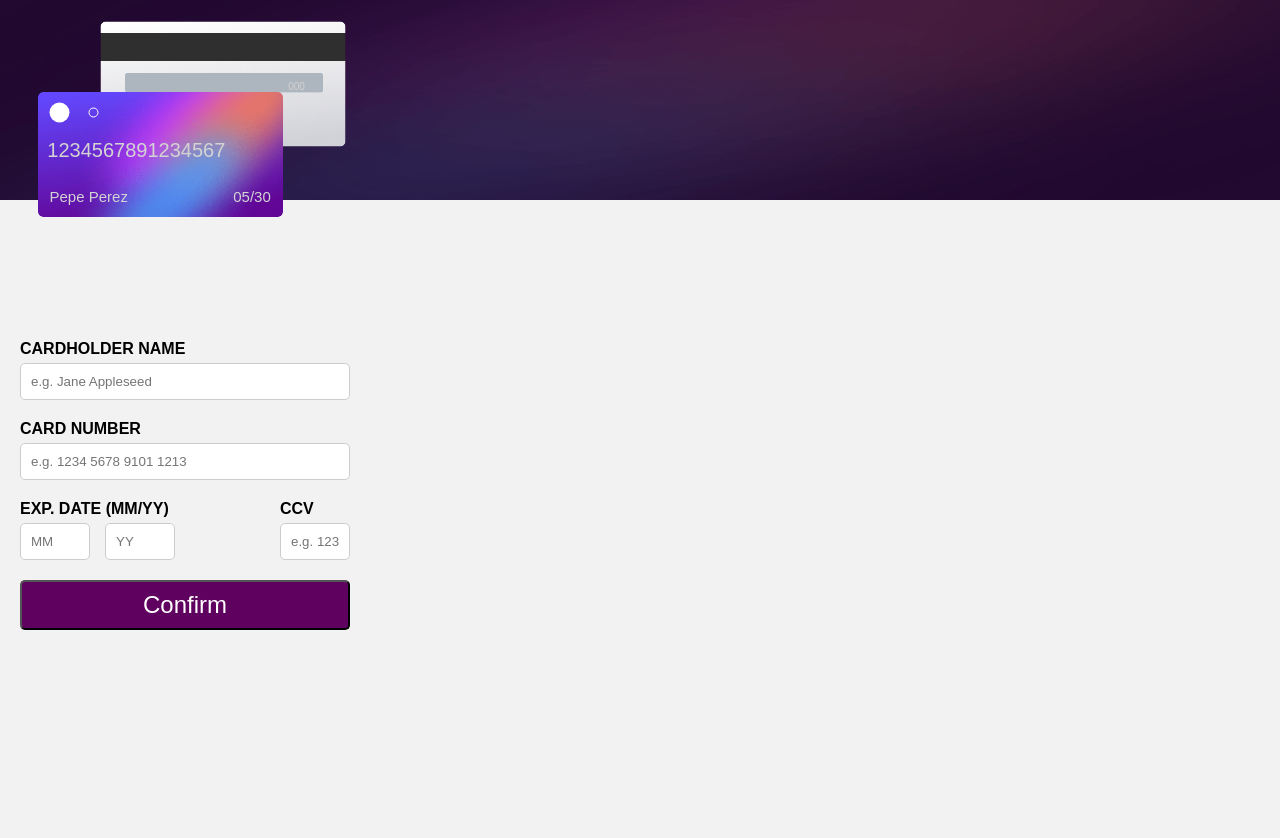
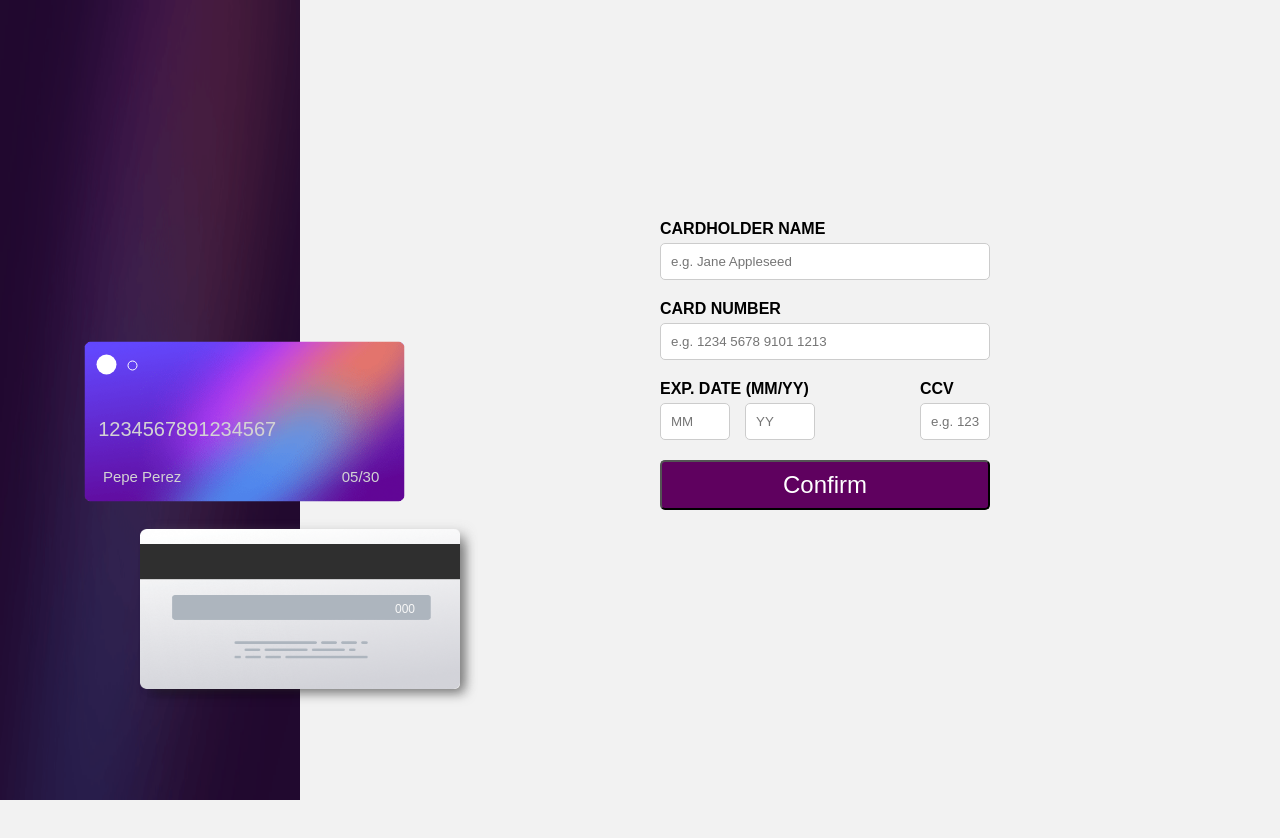
Before and after one commit to arianrdcas/credit_card, a React (Vite) app: page / in a window 1280 px wide. Shown: the top 838 px of the page. Before the commit the page ends 800 px from the top, so only its background shows below. Built offline with nearby package versions, Linux system fonts and the light colour scheme.

Commit message:
Estilos para escritorio ok

```diff
--- a/src/App.css
+++ b/src/App.css
@@ -130,3 +130,109 @@ p {
   justify-self: start;
   margin-left: 12px;
 }
+
+@media (min-width: 375px) {
+
+  .bgmobile {
+    width: 300px;
+    height: 100vh;
+  }
+
+  .container {
+    position: relative;
+    width: 350px;
+    height: 150px;
+    top: -480px;
+    left: 20px;
+  }
+
+  .bg-card {
+    width: 245px;
+    height: 125px;
+    border-radius: 5px;
+  }
+
+  .bg-card.back {
+    position: absolute;
+    top: 190%;
+    left: 80%;
+    transform: translate(-50%, -50%);
+    box-shadow: 8px 0 12px -4px rgba(124, 124, 124, 0.5),
+      8px 8px 12px -4px rgba(0, 0, 0, 0.5);
+    width: 320px;
+    height: 160px;
+  }
+  .frontal {
+    top: 40%;
+    left: 50%;
+  }
+
+  .card.front {
+    width: 320px;
+    height: 160px;
+    border-radius: 5px;
+    position: absolute;
+    top: 80%;
+    left: 70%;
+    transform: translate(-50%, -50%);
+  }
+
+  p {
+    position: absolute;
+    top: 190%;
+    left: 110%;
+    transform: translate(-50%, -50%);
+    font-size: 12px;
+    color: rgb(247, 247, 247);
+  }
+
+  .circulo {
+    position: absolute;
+    width: 20px;
+    height: 20px;
+    border-radius: 50%;
+    background-color: white;
+    top: 80%;
+    left: 20%;
+  }
+
+  .circulo.dos {
+    position: absolute;
+    width: 10px;
+    height: 10px;
+    border-radius: 50%;
+    background-color: transparent;
+    border: 1px solid white;
+    top: 93%;
+    left: 70%;
+  }
+
+  .credit_card_number {
+    position: absolute;
+   top: 160%;
+    left: 92%;
+  }
+
+  .nombre {
+    position: absolute;
+    font-size: 15px;
+    color: lightgray;
+    top: 150%;
+    left: 15%;
+  }
+
+  .fecha_expiracion {
+    position: absolute;
+    font-size: 15px;
+    color: lightgray;
+    top: 150%;
+    left: 120%;
+  }
+  .formulario {
+    max-width: 600px;
+    padding: 20px;
+    position: absolute;
+    top: 25%;
+    left: 50%;
+  }
+}
--- a/src/Componentes/formulario.jsx
+++ b/src/Componentes/formulario.jsx
@@ -38,6 +38,7 @@ const Formulario = () => {
                   name="expire-date-month"
                   required
                 />
+
                 <input
                   placeholder="YY"
                   type="text"
```
